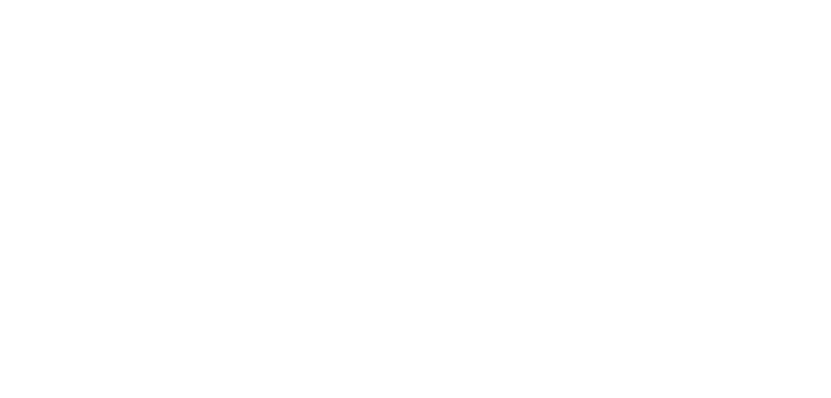
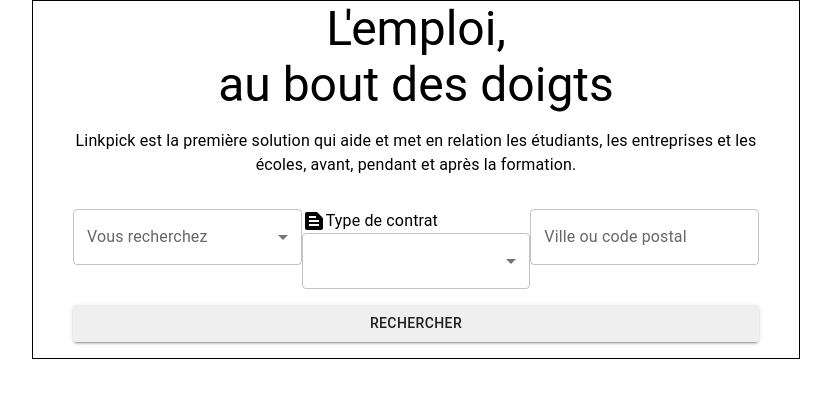
Before and after one commit to tarik-gadoumi/lickpick, a Next.js app: page / in a window 1280 px wide. Shown: the top 398 px of the page, without its empty margins (224-1055 px from the left). Built offline with nearby package versions, Linux system fonts and the light colour scheme.

Commit message:
feat: add theme

```diff
--- a/pages/_app.js
+++ b/pages/_app.js
@@ -1,7 +1,10 @@
 
 import Layout from '../components/Layout'
+import { ThemeProvider } from '@mui/material/styles';
+import theme from '../theme/theme'
+
 function MyApp({ Component, pageProps }) {
-    return ( <Layout><Component {...pageProps} /></Layout>)
+    return ( <ThemeProvider theme={theme}><Layout><Component {...pageProps} /></Layout></ThemeProvider>)
   }
 
   export default MyApp
--- a/pages/index.js
+++ b/pages/index.js
@@ -1,9 +1,79 @@
-import Head from 'next/head'
-import {Button} from '@mui/material/';
+import { Button, Box, Stack, Container, TextField, Typography, Select, FormControl, MenuItem, InputLabel } from '@mui/material/';
+import TextSnippetIcon from '@mui/icons-material/TextSnippet';
 
 export default function Home() {
+
+
   return (
-    <>
-    </>
+    <Box sx={styles.boxSearchContainer}>
+      {/* <img style={styles.imageHome} src={'/home.svg'} /> */}
+      <Container sx={styles.boxSearch}>
+        <Stack spacing={2}>
+          <Stack spacing={2}>
+            <Typography align="center"><Typography variant="h3">L'emploi,</Typography><Typography variant="h3">au bout des doigts</Typography></Typography>
+            <Typography align="center">Linkpick est la première solution qui aide et met en relation
+              les étudiants, les entreprises et les écoles, avant, pendant et après la formation.</Typography>
+          </Stack>
+          <Stack sx={styles.searchForm} spacing={2} >
+            <Stack direction= {{xs : 'column' , md : 'row'}}>
+              <FormControl fullWidth>
+                <InputLabel>Vous recherchez</InputLabel>
+                <Select
+                  label="Vous recherchez"
+                // value={age}
+                // onChange={handleChange}
+                >
+                  <MenuItem value="company">Une entreprise</MenuItem>
+                  <MenuItem value="school">Une école</MenuItem>
+                </Select>
+              </FormControl>
+              <FormControl fullWidth>
+                <Stack direction='row'><TextSnippetIcon/><Typography>Type de contrat</Typography></Stack>
+                <Select
+                  label="Type de contrat"
+                // value={age}
+                // onChange={handleChange}
+                >
+                  <MenuItem value="alternance">Alternance</MenuItem>
+                  <MenuItem value="stage">Stage</MenuItem>
+                </Select>
+              </FormControl>
+              <FormControl fullWidth>
+                <TextField
+                  label="Ville ou code postal"
+                  placeholder="Ville ou code postal"
+                />
+              </FormControl>
+            </Stack>
+            <Button variant='contained'>Rechercher</Button>
+          </Stack>
+        </Stack>
+      </Container>
+      <Container>
+      </Container>
+    </Box>
   )
 }
+
+
+
+
+const styles = {
+  boxSearchContainer: {
+    height: '100vh',
+    background : 'primary.main',
+  },
+  searchForm : {
+    background : 'white',
+    borderRadius : '10px',
+    p : 2
+  },
+  boxSearch: {
+    border: '1px solid black',
+    display: 'flex',
+    justifyContent: 'center',
+    alignItems: 'center',
+    maxWidth: { xs: '90%', md: '60%' }
+  },
+
+};
--- /dev/null
+++ b/theme/theme.js
@@ -0,0 +1,15 @@
+import { createTheme } from '@mui/material/styles';
+
+
+const theme = createTheme({
+    palette: {
+      primary: {
+        main: '#eeee',
+      },
+      secondary: {
+        main: '#edf2ff',
+      },
+    },
+  });
+
+  export default theme
```
